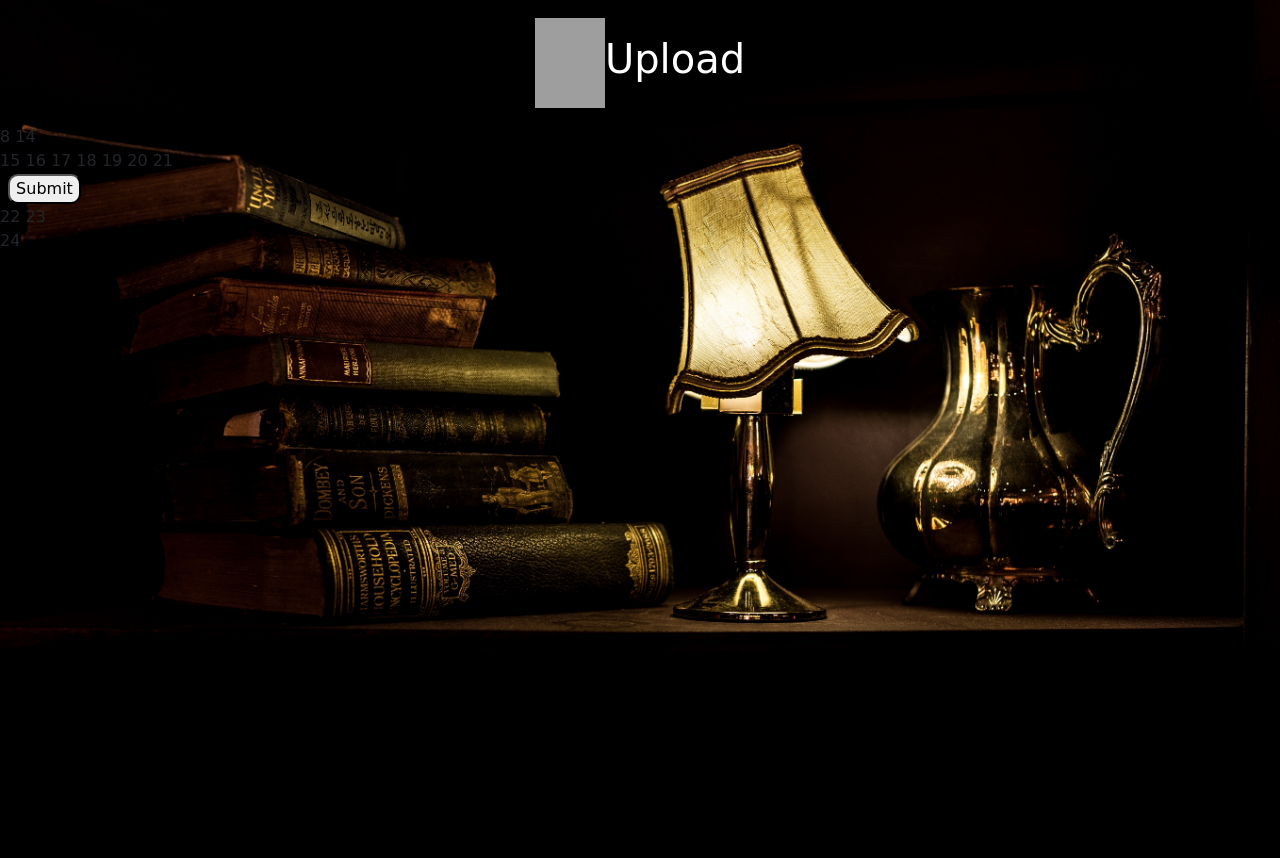
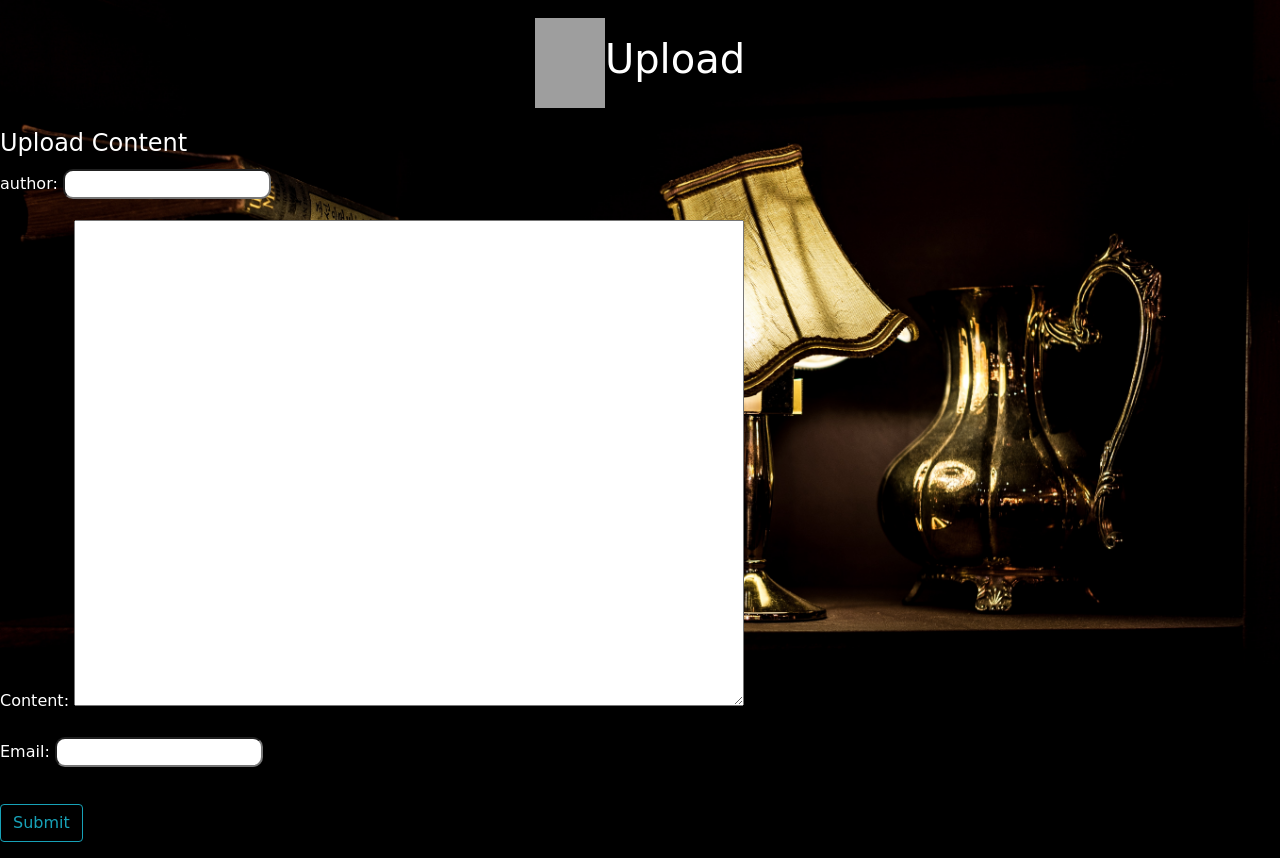
Before and after one commit to RobotGyal/Works-of-Wonder-INt-1.2, a Django app: page /upload in a window 1280 px wide. Before the commit the page ends 645 px from the top, so only its background shows below. Run offline with Django 3.2, Linux system fonts and the light colour scheme; some libraries are stand-ins or nearby versions; grey boxes are pictures that could not be loaded.

Commit message:
upload form

```diff
--- a/worksofwonder/entries/forms.py
+++ b/worksofwonder/entries/forms.py
@@ -1,5 +1,16 @@
 from django import forms
+from django.contrib.auth.models import User
+
 
 class ArticleForm(forms.Form):
-    username = forms.CharField(max_length=100, label='username')
-    content = forms.Textarea()
+    author = forms.CharField(max_length=100, label='author')
+    content = forms.CharField(widget=forms.Textarea(attrs={'width':"100%", 'cols' : "80", 'rows': "20", }))
+    email= forms.EmailField()
+
+    class Meta:
+        model = User
+        fields = [
+            'author',
+            'content',
+            'email'
+        ]
--- a/worksofwonder/entries/static/entries/styles.css
+++ b/worksofwonder/entries/static/entries/styles.css
@@ -118,4 +118,5 @@ li{
 
 body{
     font-family: cursive;
+    color: white;
 }
--- a/worksofwonder/entries/templates/entries/upload.html
+++ b/worksofwonder/entries/templates/entries/upload.html
@@ -1,7 +1,8 @@
 {% load static %}
 
-    <!DOCTYPE html>
+<!DOCTYPE html>
 <html lang="en">
+
 <head>
     <meta charset="UTF-8">
     <meta name="viewport" content="width=device-width, initial-scale=1.0">
@@ -11,40 +12,41 @@
 
 
     <link rel="stylesheet" href="https://stackpath.bootstrapcdn.com/bootstrap/4.3.1/css/bootstrap.min.css">
-    <script src="https://stackpath.bootstrapcdn.com/bootstrap/4.3.1/js/bootstrap.min.js" integrity="sha384-JjSmVgyd0p3pXB1rRibZUAYoIIy6OrQ6VrjIEaFf/nJGzIxFDsf4x0xIM+B07jRM" crossorigin="anonymous"></script>
+    <script src="https://stackpath.bootstrapcdn.com/bootstrap/4.3.1/js/bootstrap.min.js"
+        integrity="sha384-JjSmVgyd0p3pXB1rRibZUAYoIIy6OrQ6VrjIEaFf/nJGzIxFDsf4x0xIM+B07jRM" crossorigin="anonymous">
+    </script>
 
     <link rel="stylesheet" type="text/css" href="{% static 'entries/styles.css' %}">
 </head>
 
 
-<body background = "/entries/static/entries/quiet.jpg" id="background">
+<body background="/entries/static/entries/quiet.jpg" id="background">
     <!-- NAVBAR -->
     <nav class="navbar navbar-expand navbar-dark justify-content-center">
-            <a href="{%url 'index' %}">
-                    <img src="mark.png" alt="home" style="width: 70px; height: 90px;">
-                  </a>
+        <a href="{%url 'index' %}">
+            <img src="mark.png" alt="home" style="width: 70px; height: 90px;">
+        </a>
         <h1>Upload</h1>
     </nav>
 
 
-    8  {% if submitted %}
-9      <p class="success">
-10         Your message was submitted successfully. Thank you.
-11     </p>
-12
-13 {% else %}
-14     <form action="" method="post" novalidate>
-15     <table>
-16         {{ form.as_table }}
-17         <tr>
-18             <td>&nbsp;</td>
-19             <td><input type="submit" value="Submit"></td>
-20         </tr>
-21     </table>
-22     {% csrf_token %}
-23     </form>
-24 {% endif %}
+    <div class="content-section">
+    <form method='POST'>
+        {% csrf_token %}
+        <fieldset class ="form-group">
+            <legend>
+                Upload Content
+            </legend>
+                {{  upload_form.as_p }}
+        </fieldset>
+
+        <div class = 'form-group'>
+            <button class = 'btn btn-outline-info' type="submit">Submit</button>
+        </div>
+    </form>
+    </div>
 
 
 </body>
+
 </html>
--- a/worksofwonder/entries/views.py
+++ b/worksofwonder/entries/views.py
@@ -1,6 +1,8 @@
-from django.shortcuts import render
+from django.shortcuts import render,redirect
+from django.contrib import messages
 from django.http import HttpResponse
 from .models import Articles
+from .forms import ArticleForm
 
 
 # Create your views here.
@@ -20,4 +22,13 @@ def login(request):
     return render(request, 'login.html')
 
 def upload(request):
-    return render(request, 'entries/upload.html')
+    if request.method == 'POST':
+        upload_form = ArticleForm(request.POST)
+        if  upload_form.is_valid():
+            upload_form.save()
+            username =  upload_form.cleaned_data.get('username')
+            messages.success(request, f'Account created for {username} ')
+            return redirect('index')
+    else:
+            upload_form = ArticleForm()
+    return render(request, 'entries/upload.html', {'upload_form': upload_form})
```
